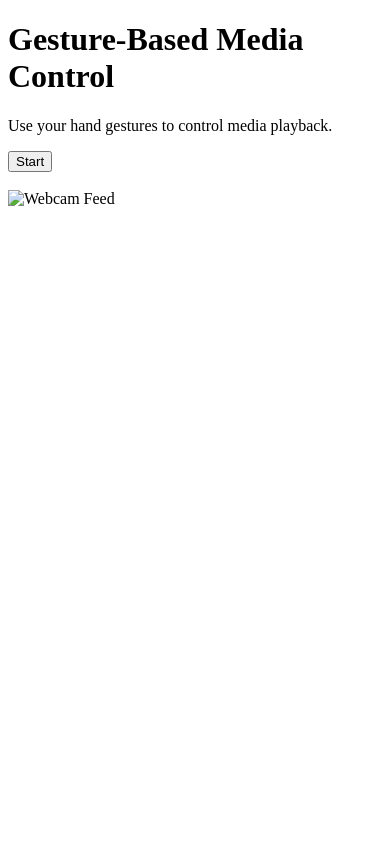
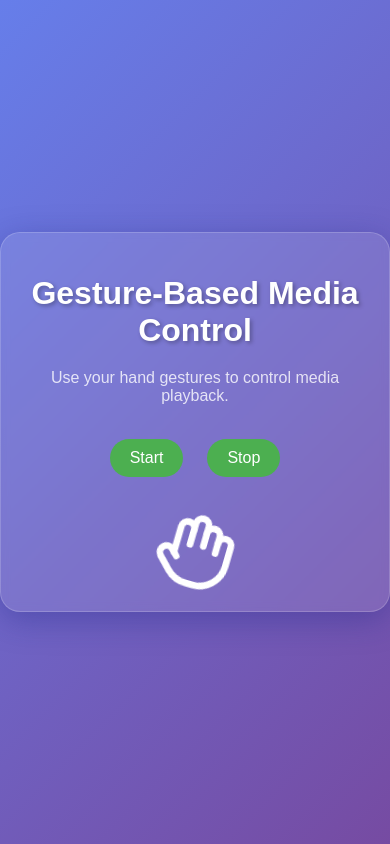
Before and after one commit to sairajB/wavePlay, a Flask app: page / in a window 390 px wide. Run offline with Flask 3, Linux system fonts and the light colour scheme.

Commit message:
modified:   templates/index.html

```diff
--- a/templates/index.html
+++ b/templates/index.html
@@ -3,37 +3,150 @@
 <head>
     <meta charset="UTF-8">
     <meta name="viewport" content="width=device-width, initial-scale=1.0">
-    <title>Gesture Control</title>
-    <script>
-        function startVideo() {
-            fetch('/start_video', { method: 'POST' })  // Send a POST request to start the video stream
-            .then(() => {
-                document.getElementById('start-btn').style.display = 'none';  // Hide start button
-                document.getElementById('stop-btn').style.display = 'block';  // Show stop button
-                document.getElementById('video-feed').src = "{{ url_for('video_feed') }}";  // Start video stream
-            });
+    <title>Gesture-Based Media Control</title>
+    <style>
+        body {
+            font-family: 'Arial', sans-serif;
+            background: linear-gradient(135deg, #667eea 0%, #764ba2 100%);
+            color: #ffffff;
+            height: 100vh;
+            margin: 0;
+            display: flex;
+            justify-content: center;
+            align-items: center;
         }
 
-        function stopVideo() {
-            fetch('/stop_video', { method: 'POST' })  // Send a POST request to stop the video stream
-            .then(() => {
-                document.getElementById('stop-btn').style.display = 'none';  // Hide stop button
-                document.getElementById('start-btn').style.display = 'block';  // Show start button
-                document.getElementById('video-feed').src = "";  // Stop video stream by removing the feed
-            });
+        .container {
+            background-color: rgba(255, 255, 255, 0.1);
+            border-radius: 20px;
+            padding: 40px;
+            text-align: center;
+            box-shadow: 0 8px 32px 0 rgba(31, 38, 135, 0.37);
+            backdrop-filter: blur(4px);
+            -webkit-backdrop-filter: blur(4px);
+            border: 1px solid rgba(255, 255, 255, 0.18);
         }
-    </script>
+
+        h1 {
+            font-size: 2.5em;
+            margin-bottom: 20px;
+            text-shadow: 2px 2px 4px rgba(0, 0, 0, 0.3);
+        }
+
+        .description {
+            font-size: 1.2em;
+            margin-bottom: 30px;
+            opacity: 0.8;
+        }
+
+        .button-container {
+            display: flex;
+            justify-content: center;
+            gap: 20px;
+            margin-bottom: 30px;
+        }
+
+        .control-button {
+            background-color: #4CAF50;
+            border: none;
+            color: white;
+            padding: 15px 32px;
+            text-align: center;
+            text-decoration: none;
+            display: inline-block;
+            font-size: 16px;
+            margin: 4px 2px;
+            cursor: pointer;
+            border-radius: 50px;
+            transition: all 0.3s ease;
+        }
+
+        .control-button:hover {
+            background-color: #45a049;
+            transform: translateY(-3px);
+            box-shadow: 0 6px 12px rgba(0, 0, 0, 0.2);
+        }
+
+        .hand-icon {
+            width: 100px;
+            height: 100px;
+            margin: 0 auto;
+            animation: wave 2s infinite;
+        }
+
+        .hand-icon svg {
+            width: 100%;
+            height: 100%;
+            stroke: #ffffff;
+        }
+
+        @keyframes wave {
+            0%, 100% { transform: rotate(0deg); }
+            25% { transform: rotate(20deg); }
+            75% { transform: rotate(-20deg); }
+        }
+
+        @media (max-width: 600px) {
+            .container {
+                padding: 20px;
+            }
+
+            h1 {
+                font-size: 2em;
+            }
+
+            .description {
+                font-size: 1em;
+            }
+
+            .control-button {
+                padding: 10px 20px;
+            }
+
+            .hand-icon {
+                width: 80px;
+                height: 80px;
+            }
+        }
+    </style>
 </head>
 <body>
-    <h1>Gesture-Based Media Control</h1>
-    <p>Use your hand gestures to control media playback.</p>
+    <div class="container">
+        <h1>Gesture-Based Media Control</h1>
+        <p class="description">Use your hand gestures to control media playback.</p>
+        <div class="button-container">
+            <button id="startButton" class="control-button">Start</button>
+            <button id="stopButton" class="control-button">Stop</button>
+        </div>
+        <div class="hand-icon">
+            <svg xmlns="http://www.w3.org/2000/svg" viewBox="0 0 24 24" fill="none" stroke="currentColor" stroke-width="2" stroke-linecap="round" stroke-linejoin="round">
+                <path d="M18 11V6a2 2 0 0 0-2-2v0a2 2 0 0 0-2 2v0"></path>
+                <path d="M14 10V4a2 2 0 0 0-2-2v0a2 2 0 0 0-2 2v2"></path>
+                <path d="M10 10.5V6a2 2 0 0 0-2-2v0a2 2 0 0 0-2 2v8"></path>
+                <path d="M18 8a2 2 0 1 1 4 0v6a8 8 0 0 1-8 8h-2c-2.8 0-4.5-.86-5.99-2.34l-3.6-3.6a2 2 0 0 1 2.83-2.82L7 15"></path>
+            </svg>
+        </div>
+        <div>
+            <img id="videoFeed" style="display:none;" width="640" height="480" />
+        </div>
+    </div>
 
-    <!-- Start and Stop buttons -->
-    <button id="start-btn" onclick="startVideo()">Start</button>
-    <button id="stop-btn" style="display: none;" onclick="stopVideo()">Stop</button>
+    <script>
+        const startButton = document.getElementById("startButton");
+        const stopButton = document.getElementById("stopButton");
+        const videoFeed = document.getElementById("videoFeed");
 
-    <!-- Video feed placeholder -->
-    <br><br>
-    <img id="video-feed" width="640" height="480" alt="Webcam Feed">
+        startButton.addEventListener("click", () => {
+            videoFeed.style.display = "block";
+            videoFeed.src = "/video_feed"; // Start the video feed by updating the img src
+            fetch("/start_video", { method: "POST" });  // Trigger the backend to start the video
+        });
+
+        stopButton.addEventListener("click", () => {
+            videoFeed.style.display = "none"; // Hide the video
+            videoFeed.src = ""; // Stop displaying the feed
+            fetch("/stop_video", { method: "POST" });  // Trigger the backend to stop the video
+        });
+    </script>
 </body>
 </html>
```
